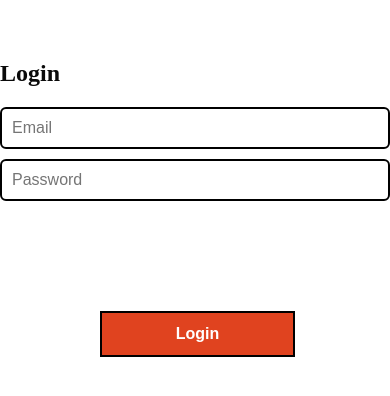
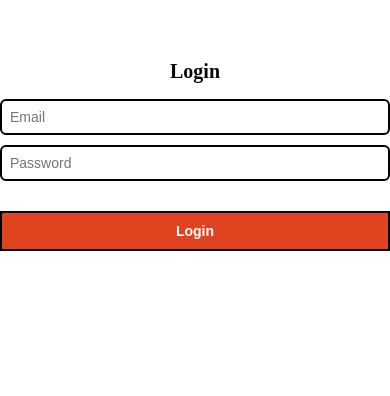
Before and after one commit to vishnu-thirunavukkarasu/Practice_website, a React (Vite) app in the folder project_version_2/trial/: page /login in a window 390 px wide. Shown: the top 396 px of the page. Built offline with nearby package versions, Linux system fonts and the light colour scheme.

Commit message:
Add responsive media queries to index.scss
Added few code changes for media queries might need to tweak it later during testing

```diff
--- a/project_version_2/trial/src/index.scss
+++ b/project_version_2/trial/src/index.scss
@@ -318,3 +318,61 @@ button:hover {
   box-shadow: 4px 4px 0px #000000;
 
 }
+
+//added media queries for responsiveness across devices
+
+/* Tablets / small laptops (<= 900px) */
+@media (max-width: 900px) {
+  .login-container {
+    max-width: 360px;
+    padding: 32px 24px;
+    margin: 40px auto;
+  }
+
+  button {
+    width: 80%;
+    margin-top: 40px;
+    margin-left: 10%;
+  }
+}
+
+/* Phones (<= 600px) */
+@media (max-width: 600px) {
+  .login-container {
+    max-width: 100%;
+    margin: 24px 16px;
+    /* a bit of side padding */
+    padding: 24px 16px;
+    box-shadow: 6px 6px 0px #000000;
+  }
+
+  h2 {
+    text-align: center;
+    font-size: 20px;
+    margin-bottom: 16px;
+  }
+
+  button {
+    width: 100%;
+    margin-top: 20px;
+    margin-left: 0;
+  }
+}
+
+/* Very small phones (<= 400px) */
+@media (max-width: 400px) {
+  .login-container {
+    margin: 16px 8px;
+    padding: 20px 12px;
+  }
+
+  input {
+    font-size: 14px;
+    padding: 8px;
+  }
+
+  button {
+    font-size: 14px;
+    padding: 10px;
+  }
+}
```
